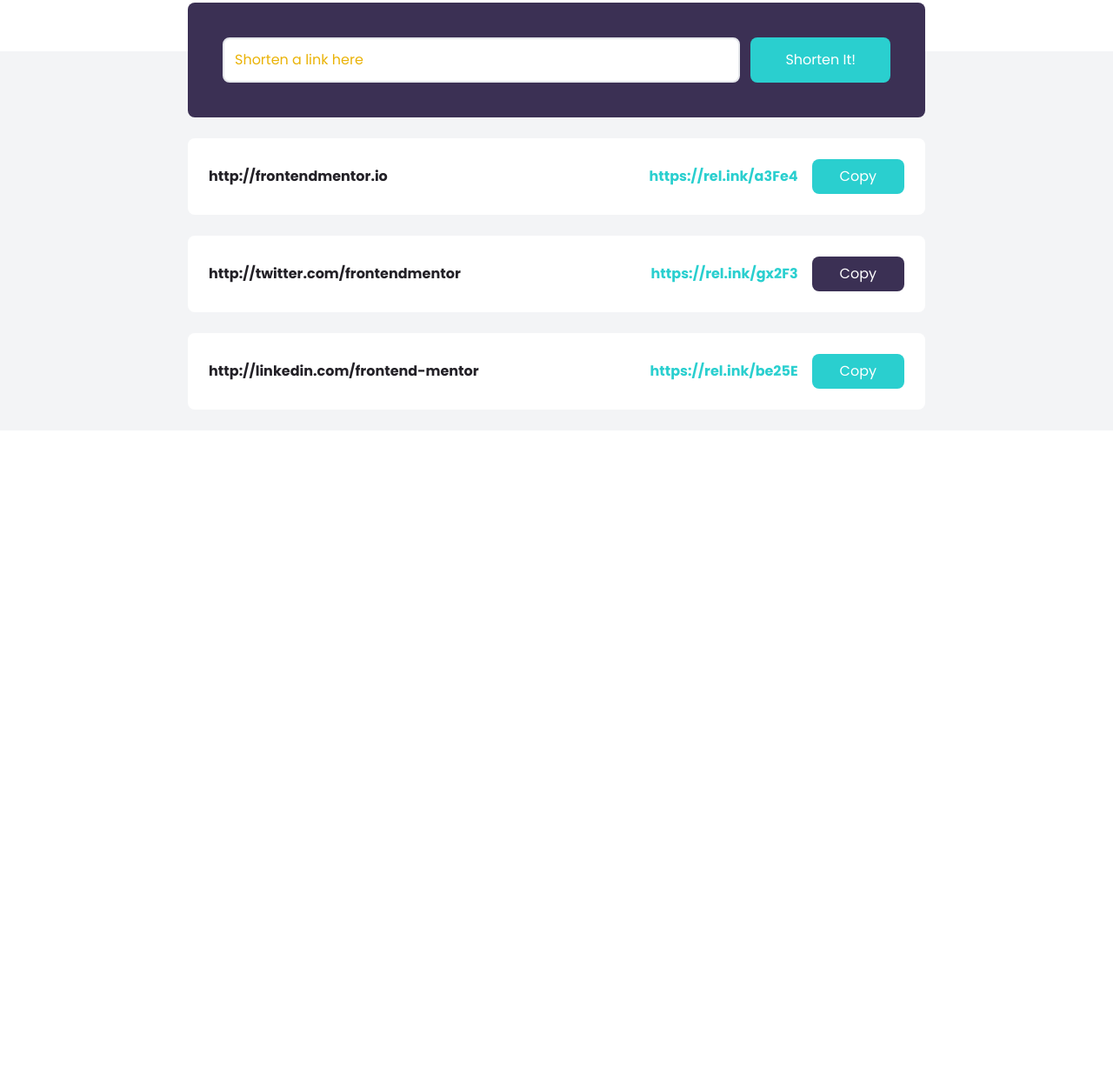
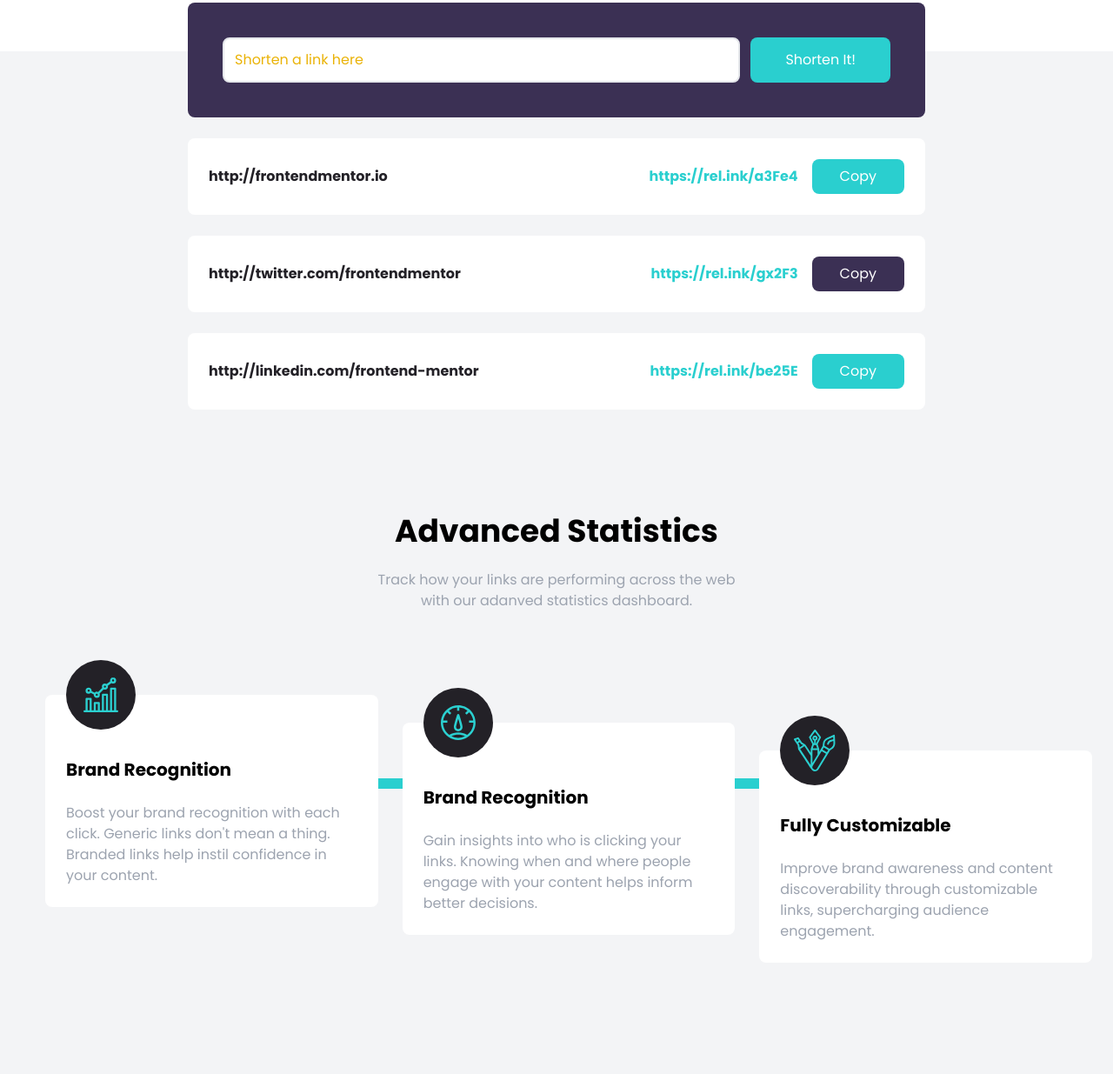
Before and after one commit to Mldamico/tailwind-projects, a website: page shortly/index.html in a window 1280 px wide. Shown: the part 685-1920 px from the top of the page at 87% size. Before the commit the page ends 1180 px from the top, so only its background shows below. Drawn offline with Linux system fonts and the light colour scheme.

Commit message:
Feature section

```diff
--- a/shortly/index.html
+++ b/shortly/index.html
@@ -97,6 +97,69 @@
     </div>
 
   </section>
+
+  <section id="stats" class="py-24 bg-gray-100">
+    <div class="container mx-auto px-3">
+      <h2 class="text-4xl mb-6 font-bold text-center">
+        Advanced Statistics
+      </h2>
+      <p class="max-w-xs mx-auto text-center text-gray-400 md:max-w-md">
+        Track how your links are performing across the web with our adanved statistics dashboard.
+      </p>
+    </div>
+  </section>
+
+  <section id="features" class="pb-32 bg-gray-100">
+    <div class="relative container flex flex-col items-start px-6 mx-auto md:flex-row md:space-x-7">
+
+
+      <!-- Horizontal Line -->
+      <div class="hidden absolute top-24 left-16 h-3 bg-cyan w-10/12 md:block"></div>
+      <!-- Vertical Line -->
+      <div class="absolute w-2 left-1/2 h-full -ml-1 bg-cyan md:hidden"></div>
+
+      <div class="relative flex flex-col p-6 space-y-6 bg-white rounded-lg md:w-1/3">
+        <div class="absolute -ml-10 left-1/2 -top-10 md:left-16">
+          <div class="flex items-center justify-center w-20 h-20 p-4 rounded-full bg-veryDarkViolet">
+            <img src="images/icon-brand-recognition.svg" alt="Brand Recognition" />
+          </div>
+        </div>
+        <h5 class="pt-6 text-xl font-bold text-center capitalize md:text-left">Brand Recognition</h5>
+        <p class="text-center text-gray-400 md:text-left">
+          Boost your brand recognition with each click. Generic links don't mean a thing. Branded links help instil
+          confidence in your content.
+        </p>
+      </div>
+
+
+      <div class="relative flex flex-col mt-24 p-6 space-y-6 bg-white rounded-lg md:w-1/3 md:mt-8">
+        <div class="absolute -ml-10 left-1/2 -top-10 md:left-16">
+          <div class="flex items-center justify-center w-20 h-20 p-4 rounded-full bg-veryDarkViolet">
+            <img src="images/icon-detailed-records.svg" alt="Detailed Records" />
+          </div>
+        </div>
+        <h5 class="pt-6 text-xl font-bold text-center capitalize md:text-left">Brand Recognition</h5>
+        <p class="text-center text-gray-400 md:text-left">
+          Gain insights into who is clicking your links. Knowing when and where people engage with your content helps
+          inform better decisions.
+        </p>
+      </div>
+
+
+      <div class="relative flex flex-col p-6 space-y-6 bg-white rounded-lg md:w-1/3 md:mt-16">
+        <div class="absolute -ml-10 left-1/2 -top-10 md:left-16">
+          <div class="flex items-center justify-center w-20 h-20 p-4 rounded-full bg-veryDarkViolet">
+            <img src="images/icon-fully-customizable.svg" alt="Fully customizable" />
+          </div>
+        </div>
+        <h5 class="pt-6 text-xl font-bold text-center capitalize md:text-left">Fully customizable</h5>
+        <p class="text-center text-gray-400 md:text-left">
+          Improve brand awareness and content discoverability through customizable links, supercharging audience
+          engagement.
+        </p>
+      </div>
+    </div>
+  </section>
 </body>
 
 </html>
```
Also changed, not shown: shortly/css/style.css.
